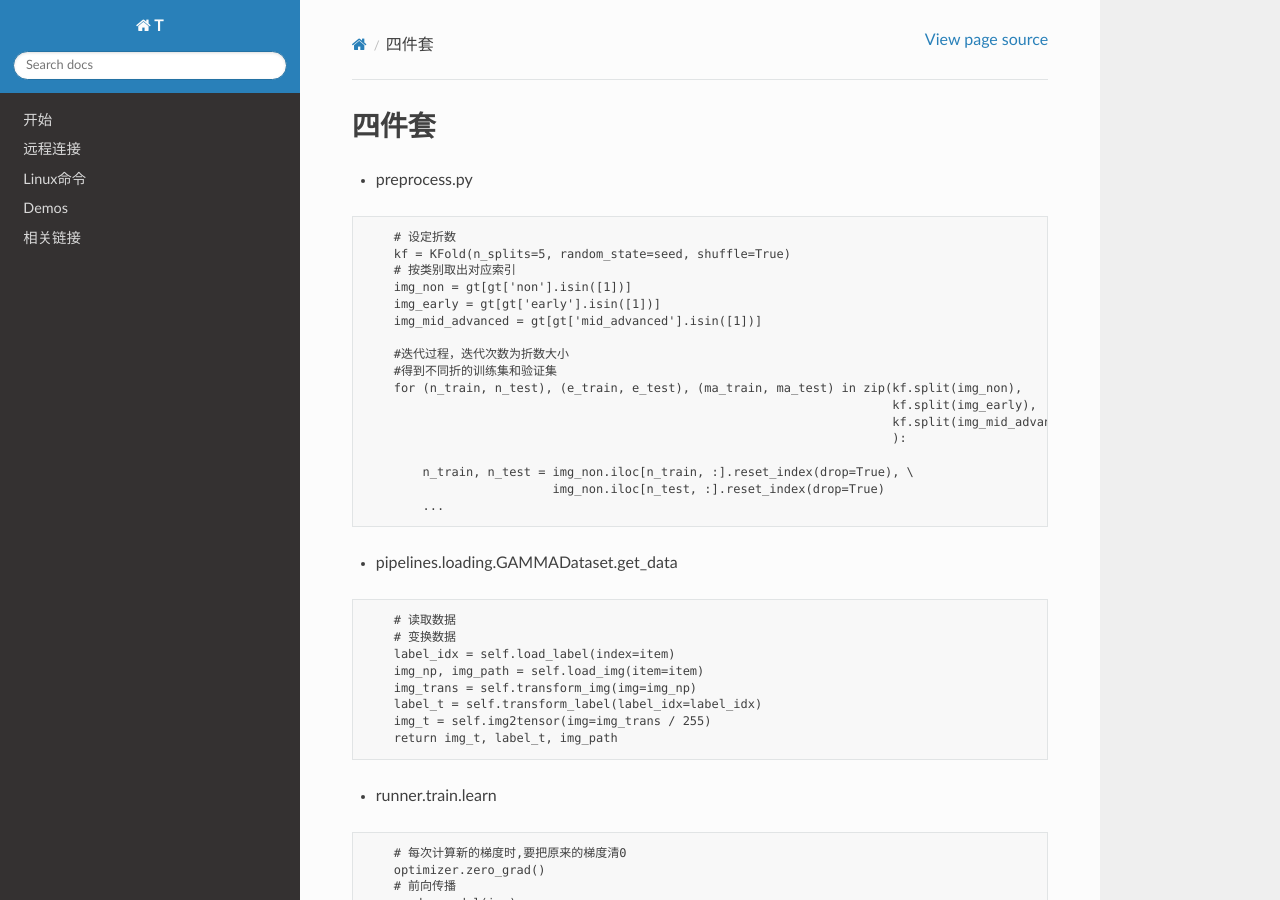
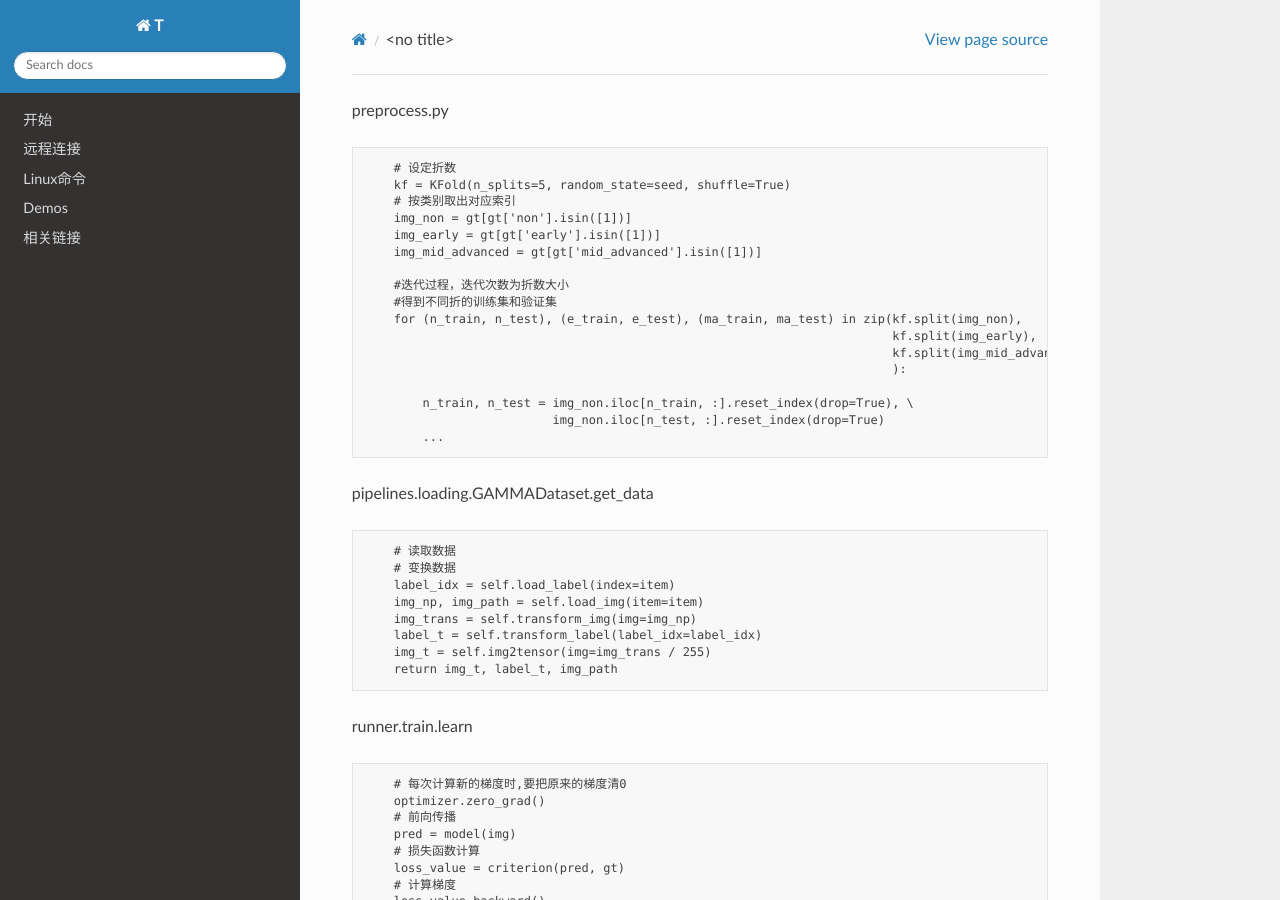
Before and after one commit to Tanbobobo/DL-starter, a Sphinx documentation site: the page built from docs/mds/key_process.md, in a window 1280 px wide and 900 px high. Built offline with Sphinx 7.4.7 and the Read the Docs theme 2.0.0, drawn with Linux system fonts in a browser that asks for light colours; pages that are not in the unit, such as notebooks, are missing from menus.

Commit message:
Update key_process.md

````diff
--- a/docs/mds/key_process.md
+++ b/docs/mds/key_process.md
@@ -1,4 +1,3 @@
-#### 四件套
 * preprocess.py
 ```angular2html
     # 设定折数
````
